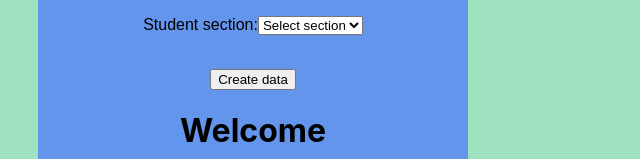
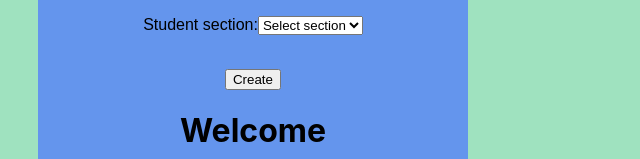
Before and after one commit to DeveshTanwar123/JS_and_React_learning, a React (Create React App) app: page / in a window 1280 px wide. Shown: the part 137-296 px from the top of the page, without its empty margins (0-640 px from the left). Built offline with nearby package versions, Linux system fonts and the light colour scheme.

Commit message:
1 file modified

```diff
--- a/src/Component/Forms.js
+++ b/src/Component/Forms.js
@@ -5,7 +5,7 @@ function Forms() {
   const [name, setName] = useState('');
   const [fullName, setFullName] = useState();
   const [Subjects, setSubjects] = useState('sakshi');
-
+  //class//
   const [classList, setClassList] = useState([]);
   //list of section//
   const [sectionList, setSectionList] = useState([]);
@@ -30,7 +30,7 @@ function Forms() {
     });
   }, []);
 
-  const inputEvent = (event) => {
+  const onChangeStudentName = (event) => {
     console.log(event.target.value);
     setName(event.target.value);
   };
@@ -48,7 +48,7 @@ function Forms() {
           <input
             type="Text"
             placeholder="Enter the Name"
-            onChange={inputEvent}
+            onChange={onChangeStudentName}
             value={name}
           />
           <br />
@@ -56,7 +56,7 @@ function Forms() {
         </label>
         <label>
           Student class:
-          <select id="studentClass" name="studnetClass">
+          <select id="studentClass" name="studentClass">
             <option value="">Select class</option>
             {classList.map((item) => (
               <option value={item.id}> {item.display} </option>
@@ -89,7 +89,7 @@ function Forms() {
           <br />
         </label>
       </form>
-      <button onClick={onSubmit}>Create data</button>
+      <button onClick={onSubmit}>Create </button>
       <h1>Welcome{fullName}</h1>
     </div>
   );
```
